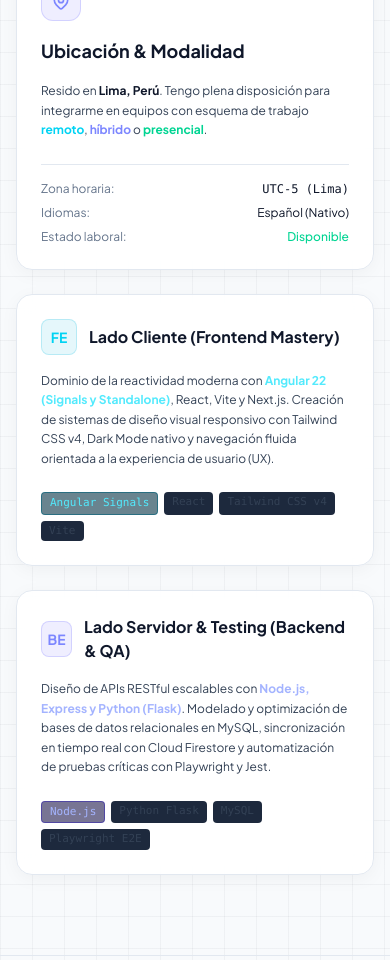
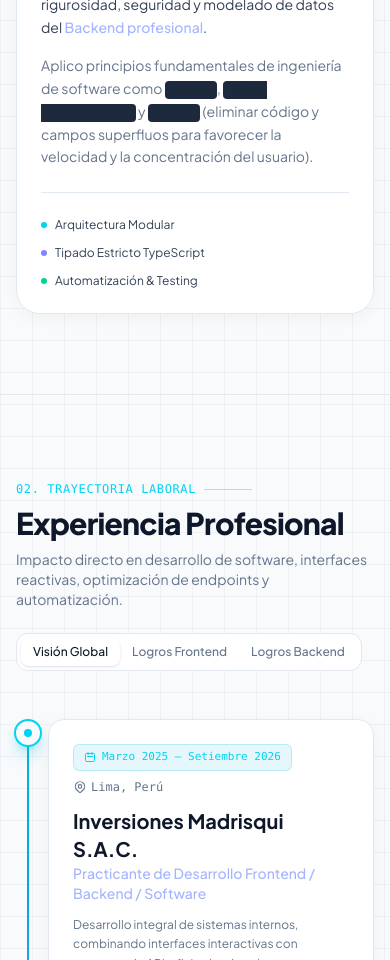
Before and after one commit to CodeZilla26/Portafolio-Ampuero-Jose, an Angular app: page / in a window 390 px wide. Shown: the part 1740-2700 px from the top of the page. Built offline with nearby package versions, Linux system fonts and the light colour scheme.

Commit message:
feat: update Sobre Mi section with photo layout and focused content

```diff
--- a/src/app/components/about/about.component.ts
+++ b/src/app/components/about/about.component.ts
@@ -11,7 +11,7 @@ import { PERSONAL_INFO } from '../../data/portfolio.data';
     <section id="sobre-mi" class="py-20 border-t border-slate-800/80 relative">
       <div class="max-w-7xl mx-auto px-4 sm:px-6 lg:px-8">
 
-        <!-- Section Header -->
+        <!-- Section Header (Clean without extra text) -->
         <div class="text-left max-w-2xl mb-12">
           <div class="inline-flex items-center gap-2 text-cyan-400 font-mono text-xs uppercase tracking-wider mb-2">
             <span>01. Conóceme</span>
@@ -20,123 +20,67 @@ import { PERSONAL_INFO } from '../../data/portfolio.data';
           <h2 class="text-3xl sm:text-4xl font-extrabold text-white tracking-tight">
             Sobre mí
           </h2>
-          <p class="text-slate-400 text-sm sm:text-base mt-2">
-            Ingeniería de software con mentalidad de producto: interfaces ágiles, código mantenible y servicios backend robustos.
-          </p>
         </div>
 
-        <!-- Bento Grid Layout -->
-        <div class="grid grid-cols-1 md:grid-cols-12 gap-6">
+        <!-- Two Column Layout: Photo + Ingeniero con Visión Integral -->
+        <div class="grid grid-cols-1 lg:grid-cols-12 gap-8 lg:gap-12 items-center">
 
-          <!-- Card 1: Perfil Central & Filosofía (Large Card - 8 cols) -->
-          <div class="md:col-span-8 p-6 sm:p-8 rounded-2xl bg-slate-900/70 border border-slate-800 backdrop-blur-sm relative overflow-hidden flex flex-col justify-between">
+          <!-- Photo Column -->
+          <div class="lg:col-span-4 flex justify-center">
+            <div class="relative group w-full max-w-xs sm:max-w-sm">
+              <!-- Glow behind photo -->
+              <div class="absolute -inset-1.5 rounded-3xl bg-gradient-to-tr from-cyan-500/25 via-indigo-500/25 to-purple-500/20 blur-xl opacity-75 group-hover:opacity-100 transition duration-500"></div>
+
+              <!-- Frame -->
+              <div class="relative rounded-3xl bg-slate-900 border border-slate-800 overflow-hidden shadow-2xl">
+                <img
+                  src="/Foto.jpg"
+                  alt="Jose Manuel Ampuero Villanueva - Ingeniero de Software"
+                  class="w-full h-[380px] sm:h-[430px] object-cover object-top filter brightness-95 contrast-105 group-hover:scale-105 transition-transform duration-500" />
+                <div class="absolute inset-0 bg-gradient-to-t from-slate-950/80 via-transparent to-transparent pointer-events-none"></div>
+              </div>
+            </div>
+          </div>
+
+          <!-- Card: Ingeniero de Sistemas con Visión Integral -->
+          <div class="lg:col-span-8 p-6 sm:p-8 md:p-10 rounded-3xl bg-slate-900/70 border border-slate-800 backdrop-blur-sm relative overflow-hidden flex flex-col justify-between space-y-6">
+
             <div class="space-y-4">
-              <div class="w-10 h-10 rounded-xl bg-cyan-500/10 border border-cyan-500/20 flex items-center justify-center text-cyan-400">
+              <div class="w-11 h-11 rounded-2xl bg-cyan-500/10 border border-cyan-500/20 flex items-center justify-center text-cyan-400 shadow-md">
                 <svg class="w-5 h-5" fill="none" viewBox="0 0 24 24" stroke="currentColor">
                   <path stroke-linecap="round" stroke-linejoin="round" stroke-width="2" d="M10 20l4-16m4 4l4 4-4 4M6 16l-4-4 4-4" />
                 </svg>
               </div>
-              <h3 class="text-xl sm:text-2xl font-bold text-white">
+
+              <h3 class="text-2xl sm:text-3xl font-bold text-white tracking-tight">
                 Ingeniero de Sistemas con Visión Integral
               </h3>
+
               <p class="text-slate-300 text-sm sm:text-base leading-relaxed">
                 Soy Bachiller en Ingeniería de Sistemas graduado de la Universidad César Vallejo. Mi enfoque como desarrollador une dos mundos complementarios: la sensibilidad visual y ergonomía del <strong class="text-cyan-300 font-medium">Frontend moderno</strong> con la rigurosidad, seguridad y modelado de datos del <strong class="text-indigo-300 font-medium">Backend profesional</strong>.
               </p>
-              <p class="text-slate-400 text-sm leading-relaxed">
+
+              <p class="text-slate-400 text-sm sm:text-base leading-relaxed">
                 Aplico principios fundamentales de ingeniería de software como <span class="text-slate-200 font-mono text-xs bg-slate-800 px-2 py-0.5 rounded">SOLID</span>, <span class="text-slate-200 font-mono text-xs bg-slate-800 px-2 py-0.5 rounded">Clean Architecture</span> y <span class="text-slate-200 font-mono text-xs bg-slate-800 px-2 py-0.5 rounded">YAGNI</span> (eliminar código y campos superfluos para favorecer la velocidad y la concentración del usuario).
               </p>
             </div>
 
             <!-- Bullet tags -->
             <div class="pt-6 border-t border-slate-800/80 grid grid-cols-1 sm:grid-cols-3 gap-3">
-              <div class="flex items-center gap-2 text-xs text-slate-300">
+              <div class="flex items-center gap-2 text-xs sm:text-sm text-slate-300">
                 <span class="w-1.5 h-1.5 rounded-full bg-cyan-400"></span>
                 <span>Arquitectura Modular</span>
               </div>
-              <div class="flex items-center gap-2 text-xs text-slate-300">
+              <div class="flex items-center gap-2 text-xs sm:text-sm text-slate-300">
                 <span class="w-1.5 h-1.5 rounded-full bg-indigo-400"></span>
                 <span>Tipado Estricto TypeScript</span>
               </div>
-              <div class="flex items-center gap-2 text-xs text-slate-300">
+              <div class="flex items-center gap-2 text-xs sm:text-sm text-slate-300">
                 <span class="w-1.5 h-1.5 rounded-full bg-emerald-400"></span>
                 <span>Automatización & Testing</span>
               </div>
             </div>
-          </div>
 
-          <!-- Card 2: Ubicación & Disponibilidad (4 cols) -->
-          <div class="md:col-span-4 p-6 sm:p-8 rounded-2xl bg-slate-900/70 border border-slate-800 backdrop-blur-sm flex flex-col justify-between space-y-6">
-            <div class="space-y-4">
-              <div class="w-10 h-10 rounded-xl bg-indigo-500/10 border border-indigo-500/20 flex items-center justify-center text-indigo-400">
-                <svg class="w-5 h-5" fill="none" viewBox="0 0 24 24" stroke="currentColor">
-                  <path stroke-linecap="round" stroke-linejoin="round" stroke-width="2" d="M17.657 16.657L13.414 20.9a1.998 1.998 0 01-2.827 0l-4.244-4.243a8 8 0 1111.314 0z" />
-                  <path stroke-linecap="round" stroke-linejoin="round" stroke-width="2" d="M15 11a3 3 0 11-6 0 3 3 0 016 0z" />
-                </svg>
-              </div>
-              <h3 class="text-lg font-bold text-white">
-                Ubicación & Modalidad
-              </h3>
-              <p class="text-slate-300 text-xs sm:text-sm leading-relaxed">
-                Resido en <strong class="text-white">Lima, Perú</strong>. Tengo plena disposición para integrarme en equipos con esquema de trabajo <strong class="text-cyan-400">remoto</strong>, <strong class="text-indigo-400">híbrido</strong> o <strong class="text-emerald-400">presencial</strong>.
-              </p>
-            </div>
-
-            <div class="space-y-2 pt-4 border-t border-slate-800/80">
-              <div class="flex items-center justify-between text-xs">
-                <span class="text-slate-400">Zona horaria:</span>
-                <span class="text-white font-mono">UTC-5 (Lima)</span>
-              </div>
-              <div class="flex items-center justify-between text-xs">
-                <span class="text-slate-400">Idiomas:</span>
-                <span class="text-white">Español (Nativo)</span>
-              </div>
-              <div class="flex items-center justify-between text-xs">
-                <span class="text-slate-400">Estado laboral:</span>
-                <span class="text-emerald-400 font-medium">Disponible</span>
-              </div>
-            </div>
-          </div>
-
-          <!-- Card 3: Dual Powerhouse - Frontend vs Backend (6 cols) -->
-          <div class="md:col-span-6 p-6 sm:p-7 rounded-2xl bg-slate-900/70 border border-slate-800 backdrop-blur-sm space-y-4">
-            <div class="flex items-center gap-3">
-              <div class="w-9 h-9 rounded-lg bg-cyan-500/10 border border-cyan-500/20 flex items-center justify-center text-cyan-400 font-bold text-sm">
-                FE
-              </div>
-              <h4 class="text-base font-bold text-white">
-                Lado Cliente (Frontend Mastery)
-              </h4>
-            </div>
-            <p class="text-slate-300 text-xs sm:text-sm leading-relaxed">
-              Dominio de la reactividad moderna con <strong class="text-cyan-300">Angular 22 (Signals y Standalone)</strong>, React, Vite y Next.js. Creación de sistemas de diseño visual responsivo con Tailwind CSS v4, Dark Mode nativo y navegación fluida orientada a la experiencia de usuario (UX).
-            </p>
-            <div class="flex flex-wrap gap-1.5 pt-2">
-              <span class="px-2 py-0.5 text-[11px] font-mono bg-cyan-950/60 border border-cyan-800/60 text-cyan-300 rounded">Angular Signals</span>
-              <span class="px-2 py-0.5 text-[11px] font-mono bg-slate-800 text-slate-300 rounded">React</span>
-              <span class="px-2 py-0.5 text-[11px] font-mono bg-slate-800 text-slate-300 rounded">Tailwind CSS v4</span>
-              <span class="px-2 py-0.5 text-[11px] font-mono bg-slate-800 text-slate-300 rounded">Vite</span>
-            </div>
-          </div>
-
-          <!-- Card 4: Backend & Calidad (6 cols) -->
-          <div class="md:col-span-6 p-6 sm:p-7 rounded-2xl bg-slate-900/70 border border-slate-800 backdrop-blur-sm space-y-4">
-            <div class="flex items-center gap-3">
-              <div class="w-9 h-9 rounded-lg bg-indigo-500/10 border border-indigo-500/20 flex items-center justify-center text-indigo-400 font-bold text-sm">
-                BE
-              </div>
-              <h4 class="text-base font-bold text-white">
-                Lado Servidor & Testing (Backend & QA)
-              </h4>
-            </div>
-            <p class="text-slate-300 text-xs sm:text-sm leading-relaxed">
-              Diseño de APIs RESTful escalables con <strong class="text-indigo-300">Node.js, Express y Python (Flask)</strong>. Modelado y optimización de bases de datos relacionales en MySQL, sincronización en tiempo real con Cloud Firestore y automatización de pruebas críticas con Playwright y Jest.
-            </p>
-            <div class="flex flex-wrap gap-1.5 pt-2">
-              <span class="px-2 py-0.5 text-[11px] font-mono bg-indigo-950/60 border border-indigo-800/60 text-indigo-300 rounded">Node.js</span>
-              <span class="px-2 py-0.5 text-[11px] font-mono bg-slate-800 text-slate-300 rounded">Python Flask</span>
-              <span class="px-2 py-0.5 text-[11px] font-mono bg-slate-800 text-slate-300 rounded">MySQL</span>
-              <span class="px-2 py-0.5 text-[11px] font-mono bg-slate-800 text-slate-300 rounded">Playwright E2E</span>
-            </div>
           </div>
 
         </div>
```
Also changed, not shown: 1 other file (tests, documents, lock files or other folders).
